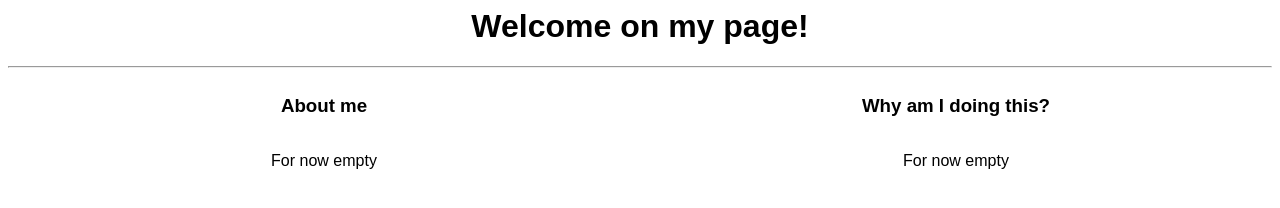
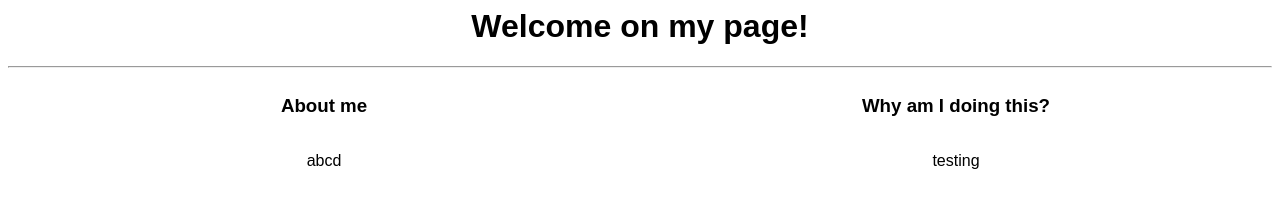
Before and after one commit to Y0ngg4n/joedmin580.github.io, a plain HTML site: page index.html in a window 1280 px wide. Drawn offline with Linux system fonts and the light colour scheme.

Commit message:
Update index.html

```diff
--- a/index.html
+++ b/index.html
@@ -18,8 +18,8 @@
                     <div style="sloupce">
                         <h3 class="bezmezer">About me</h3>
                         <h3 class="bezmezer">Why am I doing this?</h3>
-                        <p class="bezmezer">For now empty</p>
-                        <p class="bezmezer"> For now empty</p>
+                        <p class="bezmezer">abcd</p>
+                        <p class="bezmezer"> testing</p>
                     </div>
                 </section>
             </article>
```
